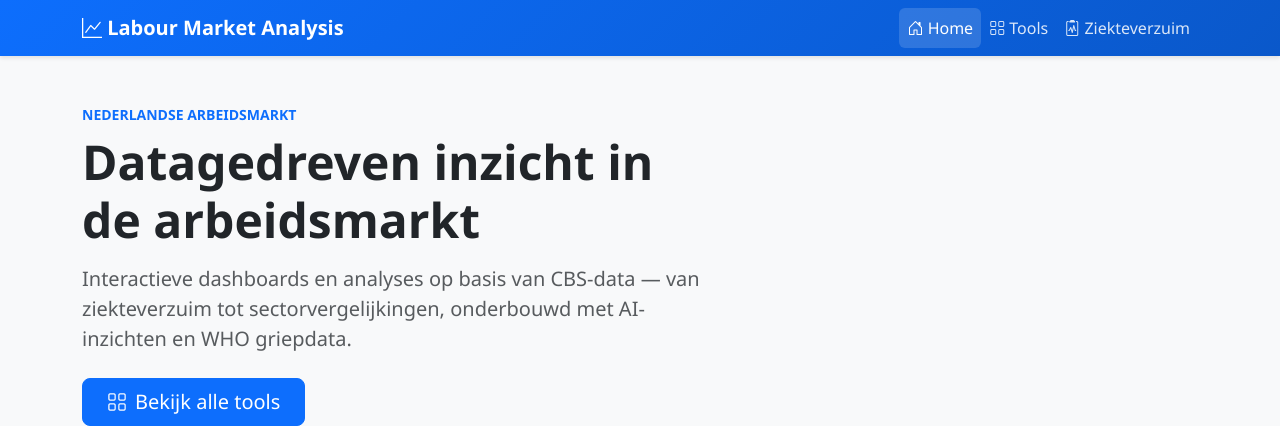
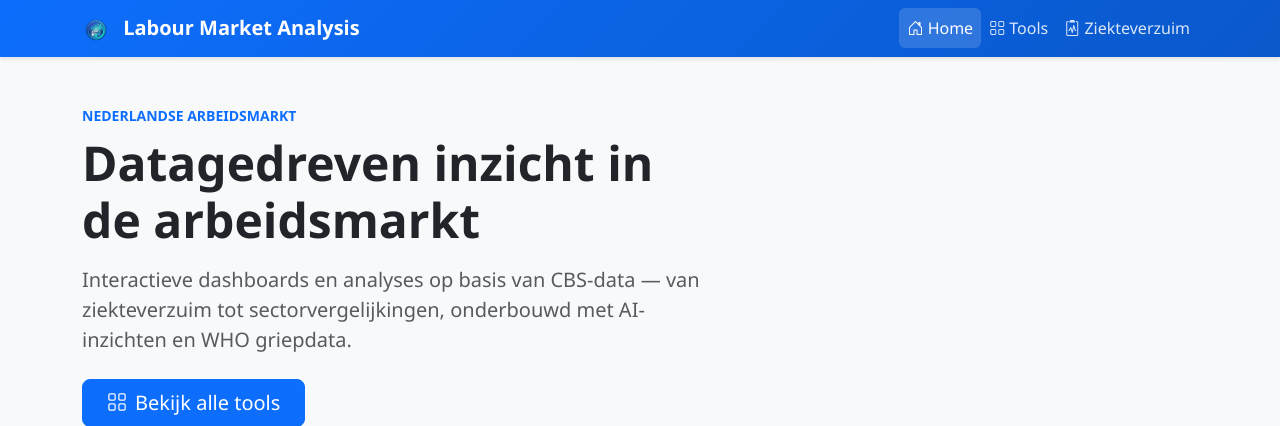
Before and after one commit to Rakkuun/labour-market-analysis, a Flask app: page / in a window 1280 px wide. Shown: the top 426 px of the page. Run offline with Flask 3, Linux system fonts and the light colour scheme; data that the repository does not hold is empty.

Commit message:
Favicon and icon added

```diff
--- a/static/style.css
+++ b/static/style.css
@@ -92,6 +92,11 @@ body {
 .navbar-custom .navbar-brand {
     color: #ffffff;
     font-weight: 600;
+}
+
+.navbar-logo {
+    border-radius: 4px;
+    object-fit: contain;
 }
 
 .navbar-custom .navbar-brand:hover {
--- a/templates/base.html
+++ b/templates/base.html
@@ -7,13 +7,15 @@
     <link href="https://cdn.jsdelivr.net/npm/bootstrap@5.3.0/dist/css/bootstrap.min.css" rel="stylesheet">
     <link rel="stylesheet" href="https://cdn.jsdelivr.net/npm/bootstrap-icons@1.11.0/font/bootstrap-icons.css">
     <link rel="stylesheet" href="{{ url_for('static', filename='style.css') }}">
+    <link rel="icon" type="image/x-icon" href="{{ url_for('static', filename='img/favicon.ico') }}">
     {% block head_extra %}{% endblock %}
 </head>
 <body>
     <nav class="navbar navbar-expand-lg navbar-dark navbar-custom">
         <div class="container-lg">
             <a class="navbar-brand" href="/">
-                <i class="bi bi-graph-up"></i> Labour Market Analysis
+                <img src="{{ url_for('static', filename='img/logo.png') }}" alt="" height="28" class="navbar-logo me-2" onerror="this.style.display='none'">
+                Labour Market Analysis
             </a>
             <button class="navbar-toggler" type="button" data-bs-toggle="collapse" data-bs-target="#navbarNav"
                     aria-controls="navbarNav" aria-expanded="false" aria-label="Toggle navigation">
```
Also changed, not shown: static/img/favicon.ico (added), static/img/logo.png (added).
